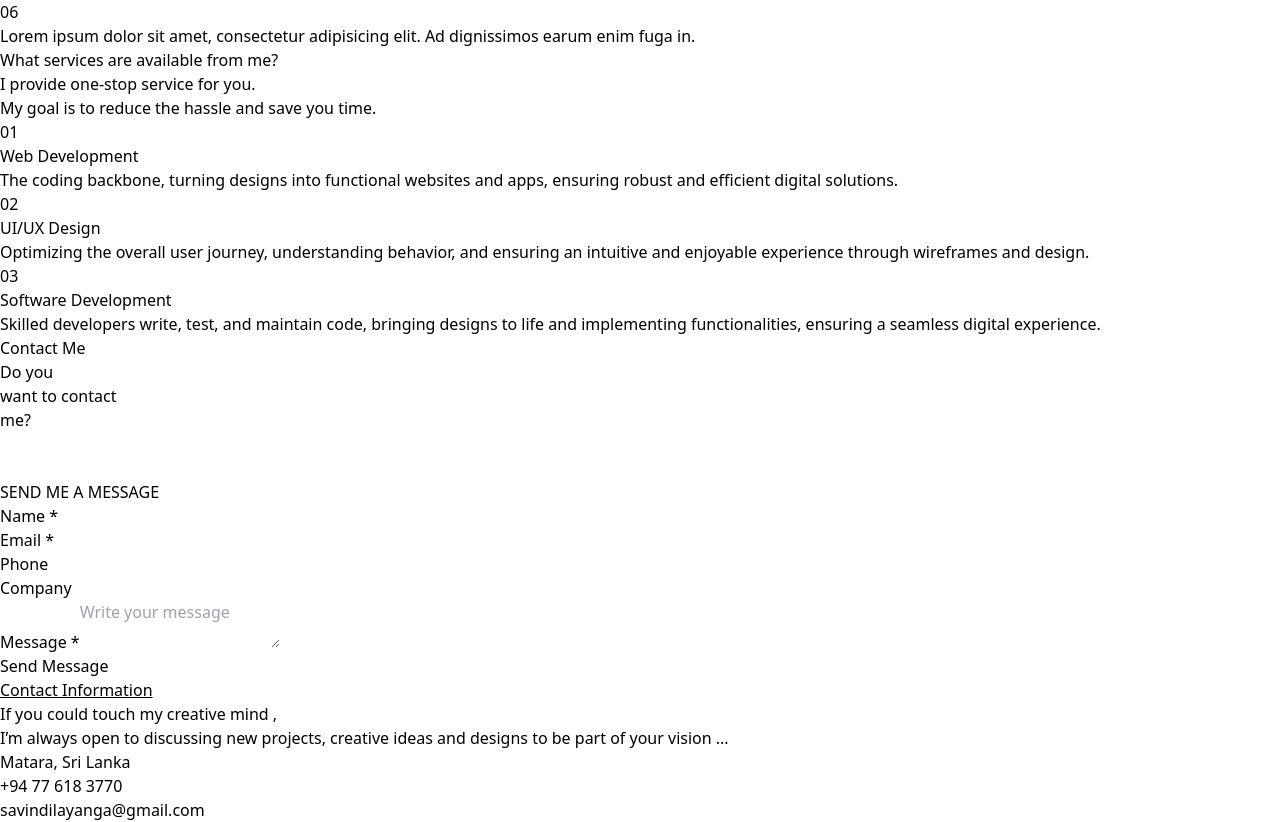
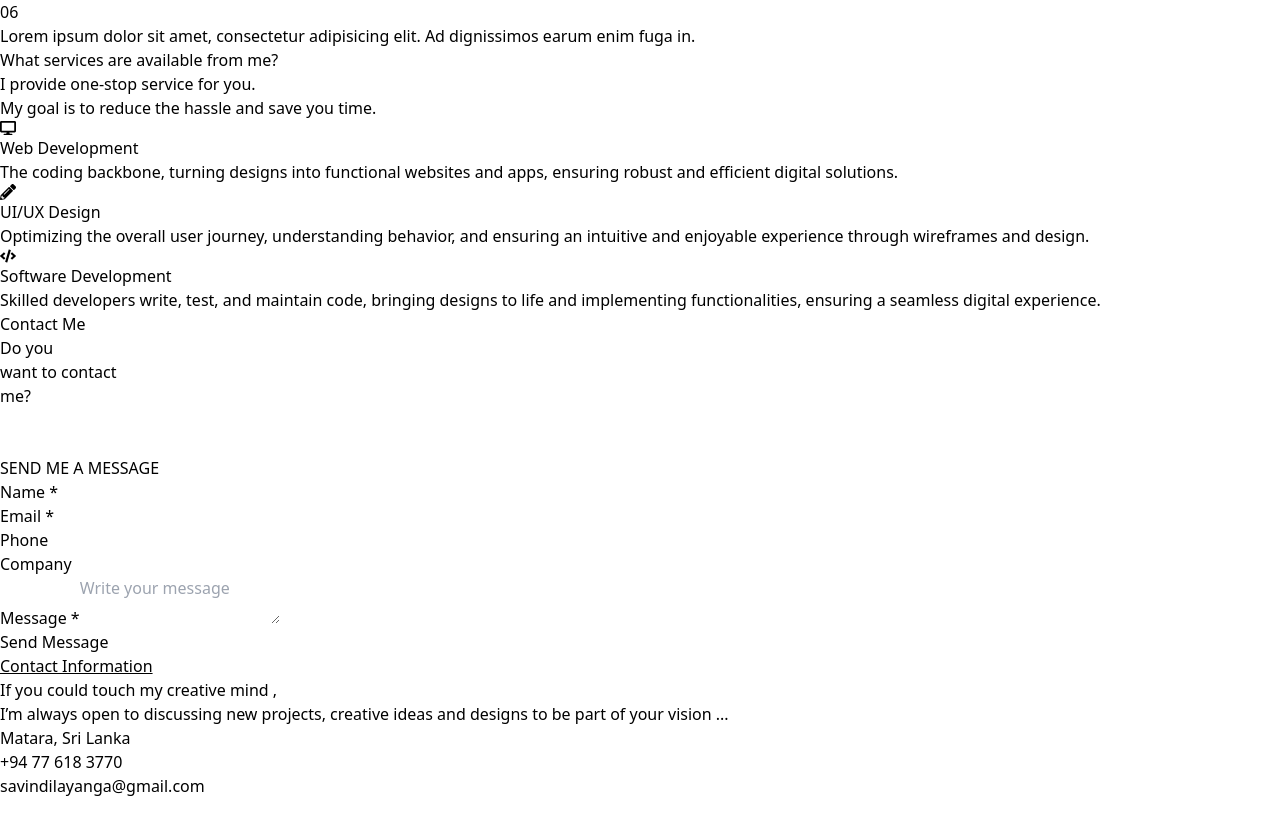
Before and after one commit to SavindiLayanga/Portfolio-react, a React (Vite) app: page / in a window 1280 px wide. Shown: the part 4626-5448 px from the top of the page. After the commit the page ends 5424 px from the top, so only its background shows below. Built offline with nearby package versions, Linux system fonts and the light colour scheme.

Commit message:
add icon

```diff
--- a/src/pages/service.tsx
+++ b/src/pages/service.tsx
@@ -1,3 +1,5 @@
+import {FaCode, FaDesktop, FaPencilAlt} from 'react-icons/fa';
+
 const ProcessSection = () => {
     return (
         <section className="bg-gray-50 py-12" id="service">
@@ -6,16 +8,16 @@ const ProcessSection = () => {
                     What services <span className="text-orange-500">are available from me?</span>
                 </h2>
                 <p className="text-gray-600 mb-12 max-w-lg mx-auto">
-                    I provide one-stop service for you. <br/> My goal is to reduce the hassle and save you time.
+                    I provide one-stop service for you. <br /> My goal is to reduce the hassle and save you time.
                 </p>
 
                 <div
                     className="flex flex-col md:flex-row justify-center items-start space-y-8 md:space-y-0 md:space-x-6">
                     {/* Step 1 */}
-                    <div className="relative bg-white p-8 rounded-lg shadow-md w-full md:w-1/3">
+                    <div className="relative bg-white p-8 rounded-lg shadow-md w-full md:w-1/3 hover:border-2 hover:border-orange-500">
                         <div
-                            className="absolute -top-6 left-1/2 transform -translate-x-1/2 bg-orange-500 text-white text-lg rounded-full w-12 h-12 flex items-center justify-center font-bold">
-                            01
+                            className="absolute -top-6 left-1/2 transform -translate-x-1/2 bg-orange-500 text-white rounded-full w-12 h-12 flex items-center justify-center">
+                            <FaDesktop className="text-xl" />
                         </div>
                         <h3 className="mt-6 font-semibold text-lg">Web Development</h3>
                         <p className="text-gray-500 mt-2">
@@ -25,10 +27,10 @@ const ProcessSection = () => {
                     </div>
 
                     {/* Step 2 */}
-                    <div className="relative bg-white p-8 rounded-lg shadow-md w-full md:w-1/3">
+                    <div className="relative bg-white p-8 rounded-lg shadow-md w-full md:w-1/3 hover:border-2 hover:border-orange-500">
                         <div
-                            className="absolute -top-6 left-1/2 transform -translate-x-1/2 bg-orange-500 text-white text-lg rounded-full w-12 h-12 flex items-center justify-center font-bold">
-                            02
+                            className="absolute -top-6 left-1/2 transform -translate-x-1/2 bg-orange-500 text-white rounded-full w-12 h-12 flex items-center justify-center">
+                            <FaPencilAlt className="text-xl" />
                         </div>
                         <h3 className="mt-6 font-semibold text-lg">UI/UX Design</h3>
                         <p className="text-gray-500 mt-2">
@@ -38,10 +40,10 @@ const ProcessSection = () => {
                     </div>
 
                     {/* Step 3 */}
-                    <div className="relative bg-white p-8 rounded-lg shadow-md w-full md:w-1/3">
+                    <div className="relative bg-white p-8 rounded-lg shadow-md w-full md:w-1/3 hover:border-2 hover:border-orange-500">
                         <div
-                            className="absolute -top-6 left-1/2 transform -translate-x-1/2 bg-orange-500 text-white text-lg rounded-full w-12 h-12 flex items-center justify-center font-bold">
-                            03
+                            className="absolute -top-6 left-1/2 transform -translate-x-1/2 bg-orange-500 text-white rounded-full w-12 h-12 flex items-center justify-center">
+                            <FaCode className="text-xl" />
                         </div>
                         <h3 className="mt-6 font-semibold text-lg">Software Development</h3>
                         <p className="text-gray-500 mt-2">
```
